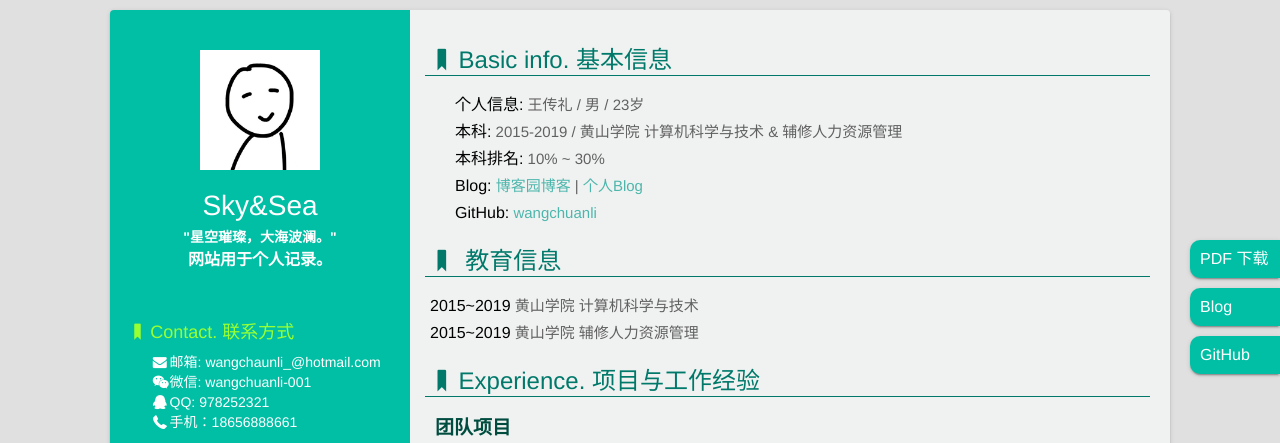
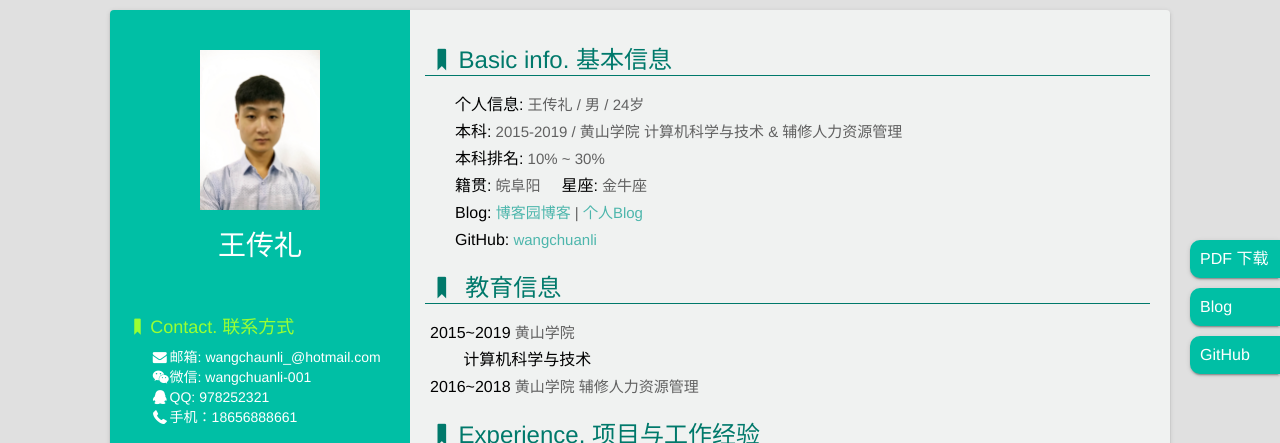
Before and after one commit to wangchuanli001/Resume, a website: page index.html in a window 1280 px wide. Shown: the top 443 px of the page. Drawn offline with Linux system fonts and the light colour scheme.

Commit message:
Update index.html

```diff
--- a/index.html
+++ b/index.html
@@ -42,10 +42,10 @@
 <div class="container">
   <div class="sidebar">
     <div class="title">
-      <img src="img/head.jpg">
-      <h1>Sky&Sea</h1>
-      <h2>"星空璀璨，大海波澜。"</h2>
-      <b>网站用于个人记录。</b>
+      <img src="img/face.jpg">
+      <h1>王传礼</h1>
+      <!--<h2>"星空璀璨，大海波澜。"</h2>
+      <b>网站用于个人记录。</b>-->
     </div>
     <ul class="side-info">
       <li class="someRight">
@@ -120,18 +120,20 @@
     <ul class="main-info">
       <li class="someRight">
         <dt><i class="icon-bookmark"></i>Basic info. 基本信息</dt>
-        <dd><span>个人信息:</span> 王传礼 / 男 / 23岁</dd>
+        <dd><span>个人信息:</span> 王传礼 / 男 / 24岁</dd>
         <dd><span>本科:</span> 2015-2019 / 黄山学院 计算机科学与技术 & 辅修人力资源管理</dd>
         <dd><span>本科排名:</span> 10% ~ 30%</dd>
-        <dd><span>Blog:</span> <a href="https://www.cnblogs.com/null-/" target="_blank">博客园博客</a> | <a href="https://wangchuanli001.github.io/blog/" target="_blank">个人Blog</a></dd>
+		<dd><span>籍贯:</span> 皖阜阳&nbsp;&nbsp;&nbsp;&nbsp;&nbsp;<span>星座:</span> 金牛座</dd>
+		<dd><span>Blog:</span> <a href="https://www.cnblogs.com/null-/" target="_blank">博客园博客</a> | <a href="https://wangchuanli001.github.io/blog/" target="_blank">个人Blog</a></dd>
         <dd><span>GitHub:</span> <a href="https://github.com/wangchuanli001" target="_blank">wangchuanli</a></dd>
 
 
       </li>
 	  <li>
 		<dt><i class="icon-bookmark"></i> 教育信息</dt>
-		<dd><span>2015~2019</span> 黄山学院 计算机科学与技术</dd>
-		<dd><span>2015~2019</span> 黄山学院 辅修人力资源管理</dd>
+		<dd><span>2015~2019</span> 黄山学院</dd>
+		<dd>&nbsp;&nbsp;&nbsp;&nbsp;&nbsp;&nbsp;&nbsp;&nbsp;<span>计算机科学与技术</span></dd>
+		<dd><span>2016~2018</span> 黄山学院 辅修人力资源管理</dd>
 	  </li>
 
       <li>
```
